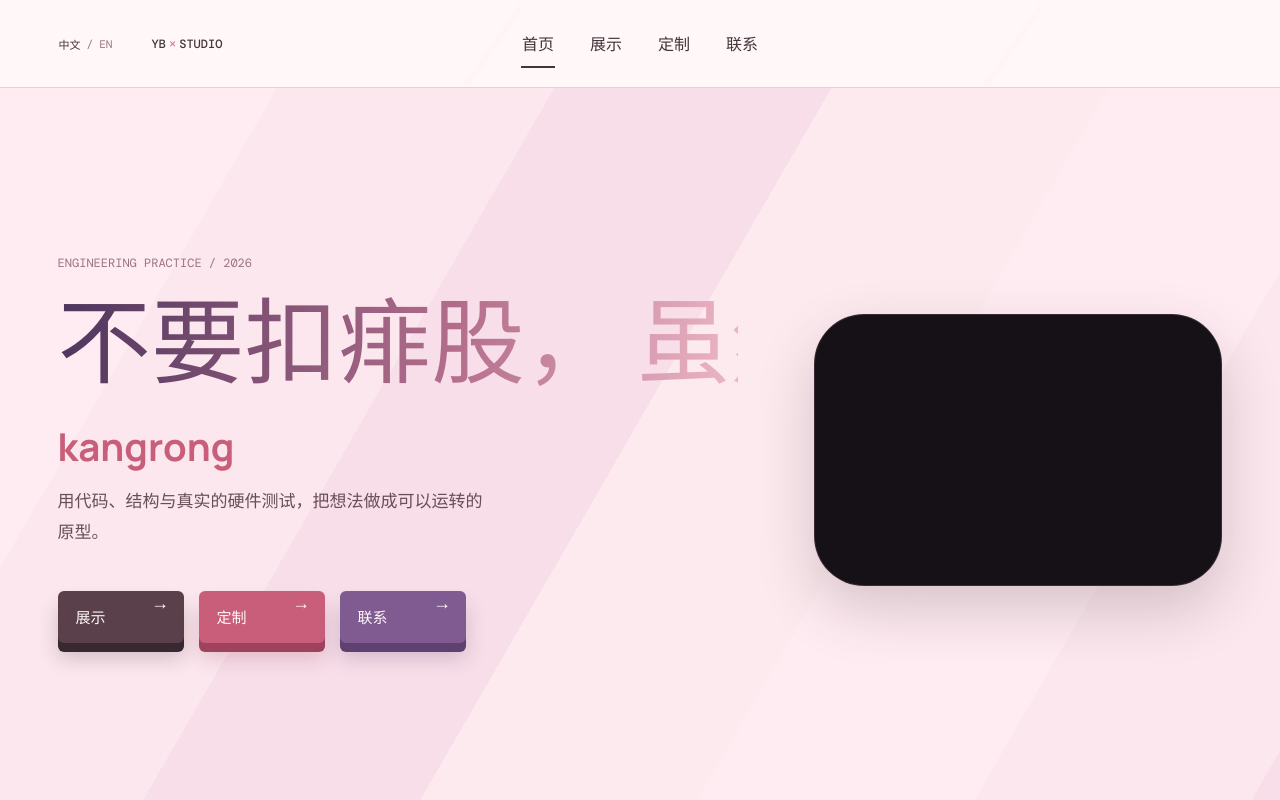
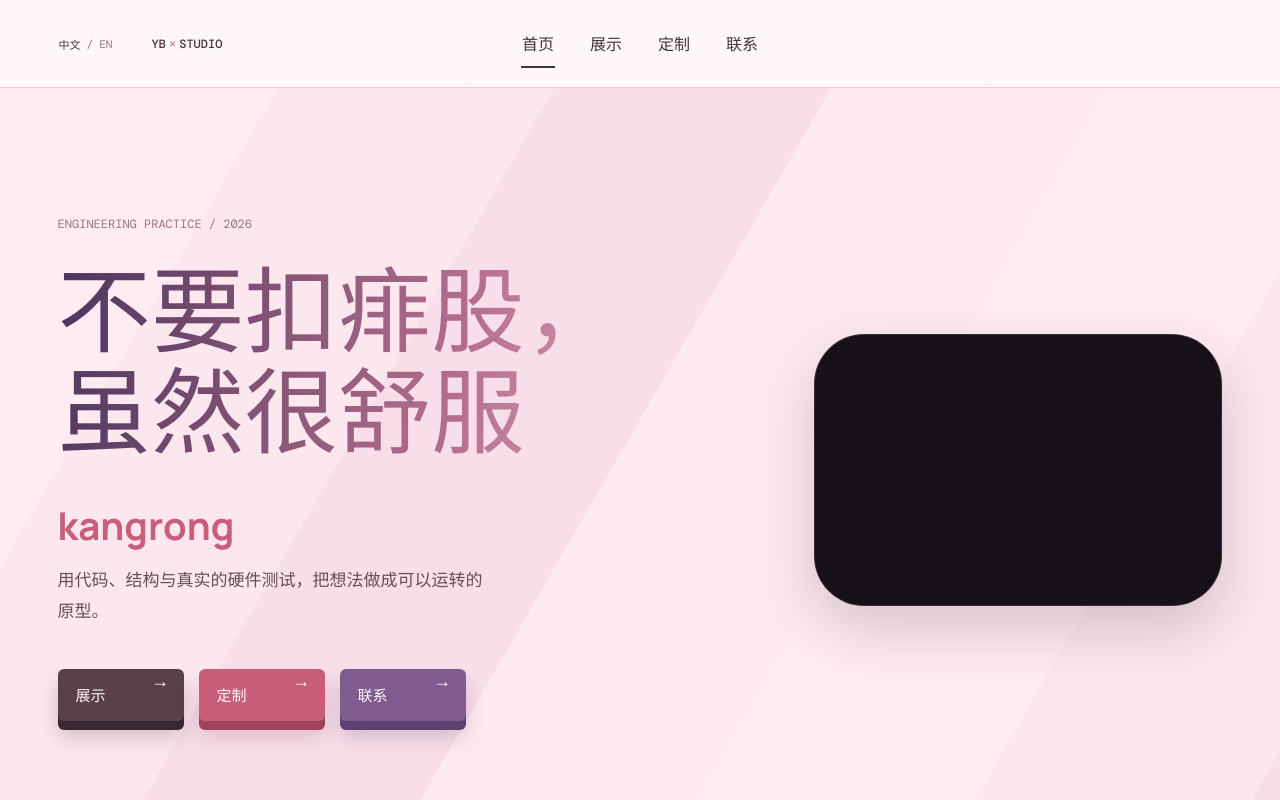
Before and after one commit to tiankangrong46-crypto/personal-website, a Vue app in the folder frontend/: page / in a window 1280 px wide. Shown: the top 800 px of the page. Built offline with nearby package versions, Linux system fonts and the light colour scheme.

Commit message:
Fix bilingual root page title clipping

```diff
--- a/frontend/src/style.css
+++ b/frontend/src/style.css
@@ -69,7 +69,7 @@ h1 { font-family: 'Instrument Serif', 'Songti SC', serif; font-size: clamp(52px,
 .home-hero-copy { max-width: 680px; position: relative; z-index: 1; }
 .home-black-panel { aspect-ratio: 3 / 2; background: #151116; border: 1px solid rgba(79, 54, 65, .7); border-radius: 50px; box-shadow: 0 24px 58px rgba(55, 34, 44, .2); justify-self: end; max-width: 1650px; position: relative; width: 100%; z-index: 0; }
 @media (max-width: 1180px) and (min-width: 721px) { .home-hero { display: block; }.home-black-panel { margin-top: 76px; max-width: none; } }
-.home-hero h1 { font-family: 'Manrope', 'Microsoft YaHei', sans-serif; font-size: clamp(54px, 7.3vw, 118px); font-weight: 700; letter-spacing: 0; line-height: .98; margin: 0; }
+.home-hero h1 { font-family: 'Manrope', 'Microsoft YaHei', sans-serif; font-size: clamp(54px, 7.3vw, 118px); font-weight: 700; letter-spacing: 0; line-height: 1.08; margin: 0; overflow: visible; padding-block: .1em; white-space: pre-line; }
 .home-name { color: #c85e7a; font-family: 'Manrope', 'Microsoft YaHei', sans-serif; font-size: clamp(27px, 3vw, 47px); font-weight: 700; margin: 28px 0 12px; }
 .home-lead { color: #674e58; font-size: 17px; line-height: 1.85; margin: 0; max-width: 430px; }
 .home-page .home-actions { background: transparent; display: flex; gap: 15px; margin-top: 46px; padding: 0; }
@@ -106,7 +106,7 @@ h1 { font-family: 'Instrument Serif', 'Songti SC', serif; font-size: clamp(52px,
 .category-nav span, .category-nav b { color: inherit; font-family: 'DM Mono', monospace; font-size: 11px; font-weight: 400; }.category-nav b { font-size: 13px; }
 .category-nav strong { font-family: 'Manrope', 'Microsoft YaHei', sans-serif; font-size: 16px; font-weight: 700; }
 .showcase-intro { padding: 9vw 4.5vw 6vw; max-width: 760px; }
-.showcase-intro h1 { animation: showcase-title-arrive .8s ease both; font-size: clamp(72px, 7.3vw, 116px); font-weight: 700; }
+.showcase-intro h1 { animation: showcase-title-arrive .8s ease both; font-size: clamp(72px, 7.3vw, 116px); font-weight: 700; line-height: 1.08; overflow: visible; padding-block: .1em; white-space: normal; }
 .showcase-intro > p:last-child { color: #674e58; font-size: 20px; font-weight: 700; line-height: 1.5; margin: 25px 0 0; max-width: 500px; }
 .showcase-showreel { display: grid; gap: clamp(78px, 11vw, 170px); padding: 0 4.5vw 10vw; }
 .showcase-feature { align-items: center; display: grid; gap: clamp(42px, 8vw, 130px); grid-template-columns: minmax(220px, .82fr) minmax(350px, 1.18fr); }
```
